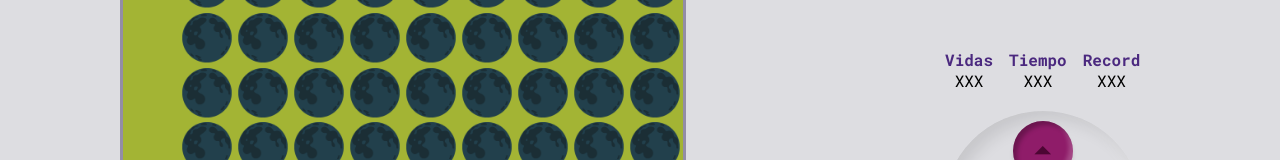
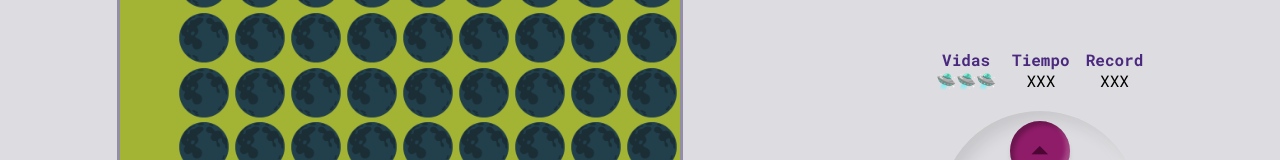
Before and after one commit to juanmunoz816/FirstGame, a plain HTML site: page index.html in a window 1280 px wide. Shown: the part 145-305 px from the top of the page. Drawn offline with nearby package versions, Linux system fonts and the light colour scheme.

Commit message:
agregar las vidas de manera visual

```diff
--- a/game.js
+++ b/game.js
@@ -7,6 +7,7 @@ const up = document.querySelector('#up');
 const left = document.querySelector('#left');
 const down = document.querySelector('#down');
 const right = document.querySelector('#right');
+const textLives = document.querySelector('#Lives')
 
 up.addEventListener('click', moveUp);
 left.addEventListener('click', moveLeft);
@@ -75,6 +76,8 @@ function startGame(){
     const mapRow = map.trim().split('\n');
     /* console.log(mapRow); */
     const mapRowCol = mapRow.map (row => row.trim().split(''));
+
+    showLives();
 
     moonsPositions = [];
     game.clearRect(0,0,canvasSize,canvasSize);
@@ -152,7 +155,6 @@ function levelWin(){
 
 function levelFail(){
     console.log('Chocaste con una luna 🌑')
-
     lives--;
 
     if(lives <= 0){
@@ -170,6 +172,16 @@ function levelFail(){
 
 function gameWin(){
     console.log('Terminaste el juego');
+}
+
+function showLives(){
+
+    const livesArray = Array(lives).fill(emojis['lives'])
+
+    textLives.innerHTML="";
+
+    livesArray.forEach(heart => textLives.append(heart))
+
 }
 
 function moveUp() {
--- a/index.html
+++ b/index.html
@@ -21,7 +21,7 @@
             <div class="messages">
                 <div>
                     <p class="Title">Vidas</p>
-                    <p>XXX </p>
+                    <p id="Lives">XXX </p>
                 </div>
 
                 <div>
--- a/maps.js
+++ b/maps.js
@@ -12,6 +12,7 @@ const emojis = {
     'BOMB_COLLISION': '💥',
     'GAME_OVER': '☠️',
     'WIN': '⭐',
+    'lives': '🛸',
   };
 
   const maps = [];
```
